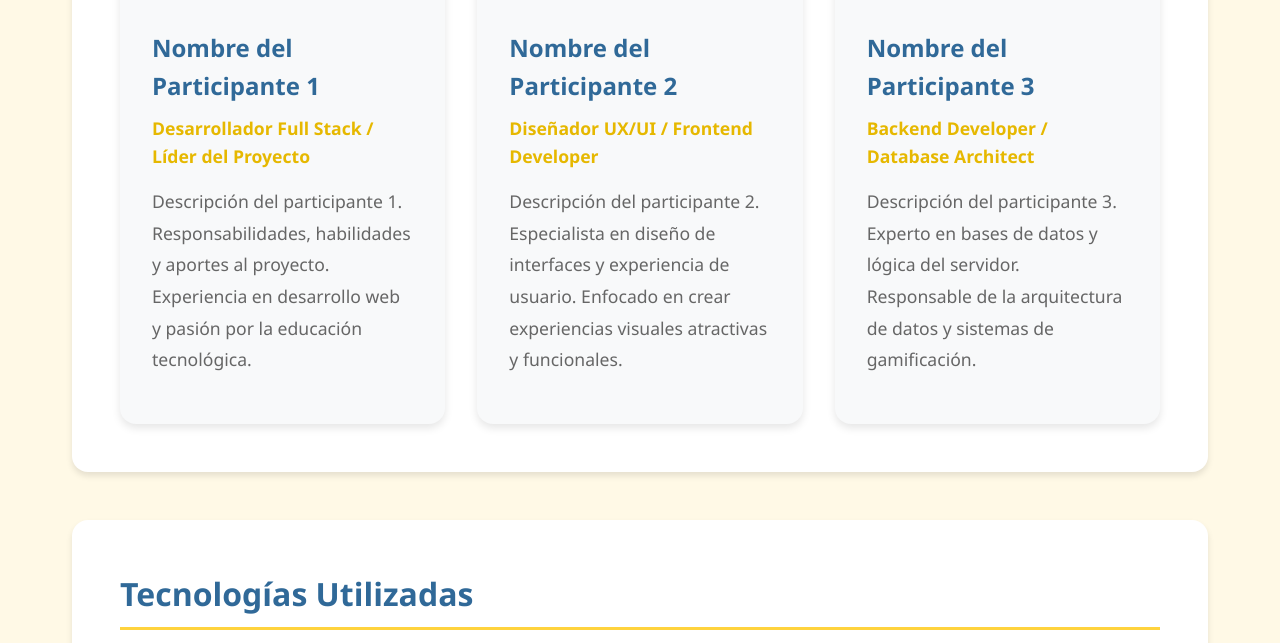
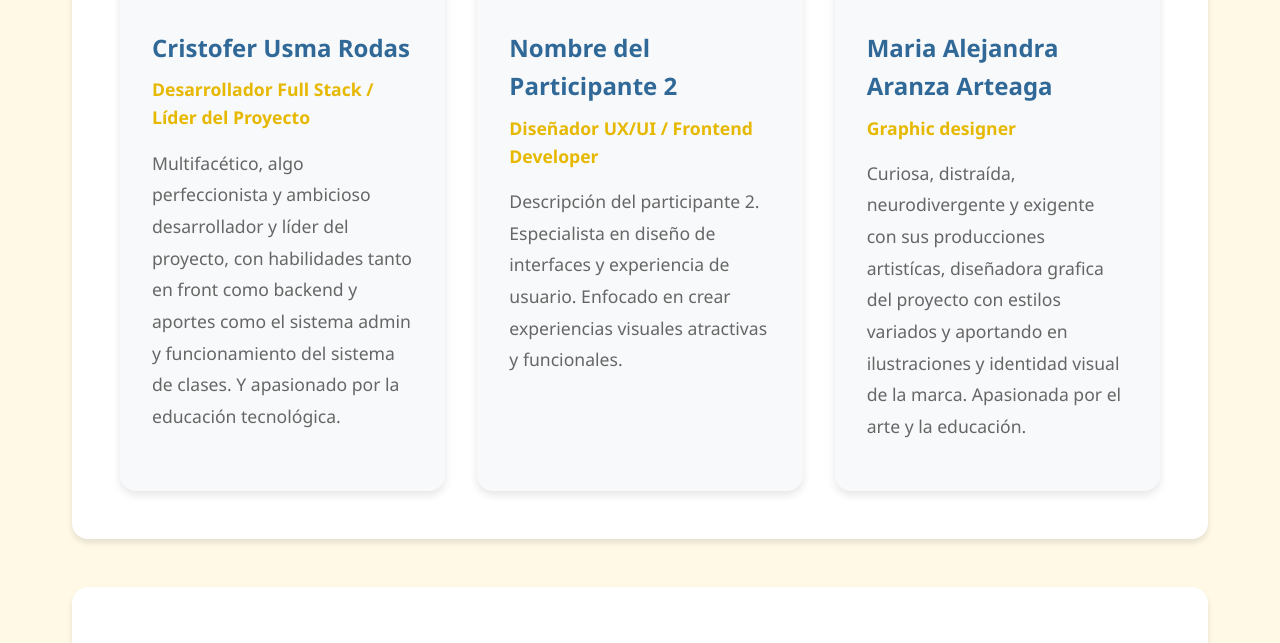
Before and after one commit to Azunita/uva.github.io, a plain HTML site: page somos.html in a window 1280 px wide. Shown: the part 3131-3774 px from the top of the page. Drawn offline with Linux system fonts and the light colour scheme.

Commit message:
Revise team member information and project overview
Updated team member details and improved project description.

```diff
--- a/somos.html
+++ b/somos.html
@@ -343,7 +343,7 @@
             <!-- Foto Grupal -->
             <div class="team-photo-group">
                 <div class="group-photo">
-                     <img src="../IMG/nosotros.jpg" alt="Equipo Proyecto Cheddar " style="width: 100%; height: 100%; object-fit: cover;">
+                     <img src="img/nosotros.jpg" alt="Equipo Proyecto Cheddar " style="width: 100%; height: 100%; object-fit: cover;">
                 </div>
                 <p class="group-caption">
                     El equipo de Proyecto Cheddar trabajando juntos para revolucionar la educación en programación
@@ -360,11 +360,11 @@
                         <img src="../IMG/cristofer.jpg" alt="Cristofer" style="width: 100%; height: 100%; object-fit: cover;">
                     </div>
                     <div class="member-info">
-                        <h3>Nombre del Participante 1</h3>
+                        <h3>Cristofer Usma Rodas</h3>
                         <div class="member-role">Desarrollador Full Stack / Líder del Proyecto</div>
                         <p class="member-description">
-                            Descripción del participante 1. Responsabilidades, habilidades y aportes al proyecto.
-                            Experiencia en desarrollo web y pasión por la educación tecnológica.
+                            Multifacético, algo perfeccionista y ambicioso desarrollador y líder del proyecto, con habilidades tanto en front como backend y aportes como el sistema admin y funcionamiento del sistema de clases.
+                            Y apasionado por la educación tecnológica.
                         </p>
                     </div>
                 </div>
@@ -390,11 +390,10 @@
                             <img src="../IMG/Alejandra.jpg" alt="Alejandra" style="width: 100%; height: 100%; object-fit: cover;">
                     </div>
                     <div class="member-info">
-                        <h3>Nombre del Participante 3</h3>
-                        <div class="member-role">Backend Developer / Database Architect</div>
+                        <h3> Maria Alejandra Aranza Arteaga</h3>
+                        <div class="member-role">Graphic designer</div>
                         <p class="member-description">
-                            Descripción del participante 3. Experto en bases de datos y lógica del servidor.
-                            Responsable de la arquitectura de datos y sistemas de gamificación.
+                           Curiosa, distraída, neurodivergente y exigente con sus producciones artistícas, diseñadora grafica del proyecto con estilos variados y aportando en ilustraciones y identidad visual de la marca. Apasionada por el arte y la educación.
                         </p>
                     </div>
                 </div>
@@ -432,4 +431,5 @@
         </div>
     </div>
 </body>
+
 </html>
```
